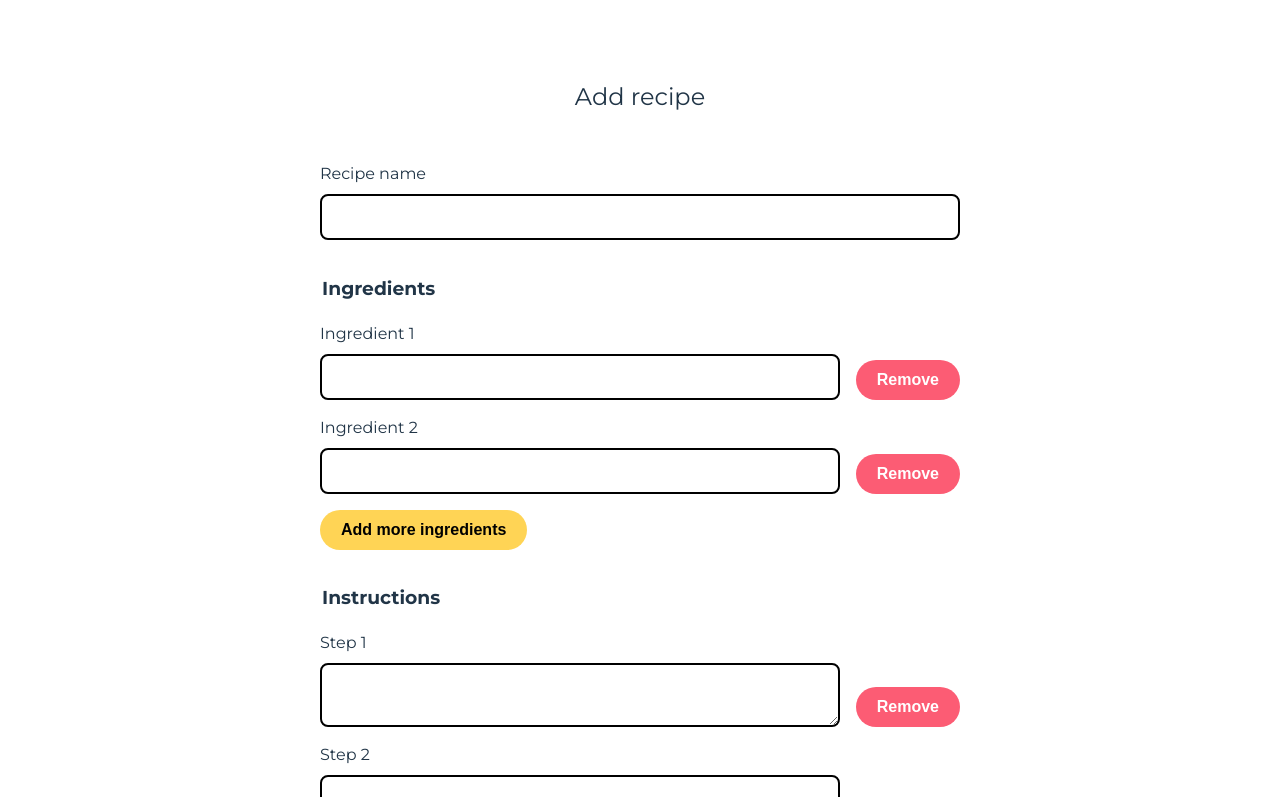
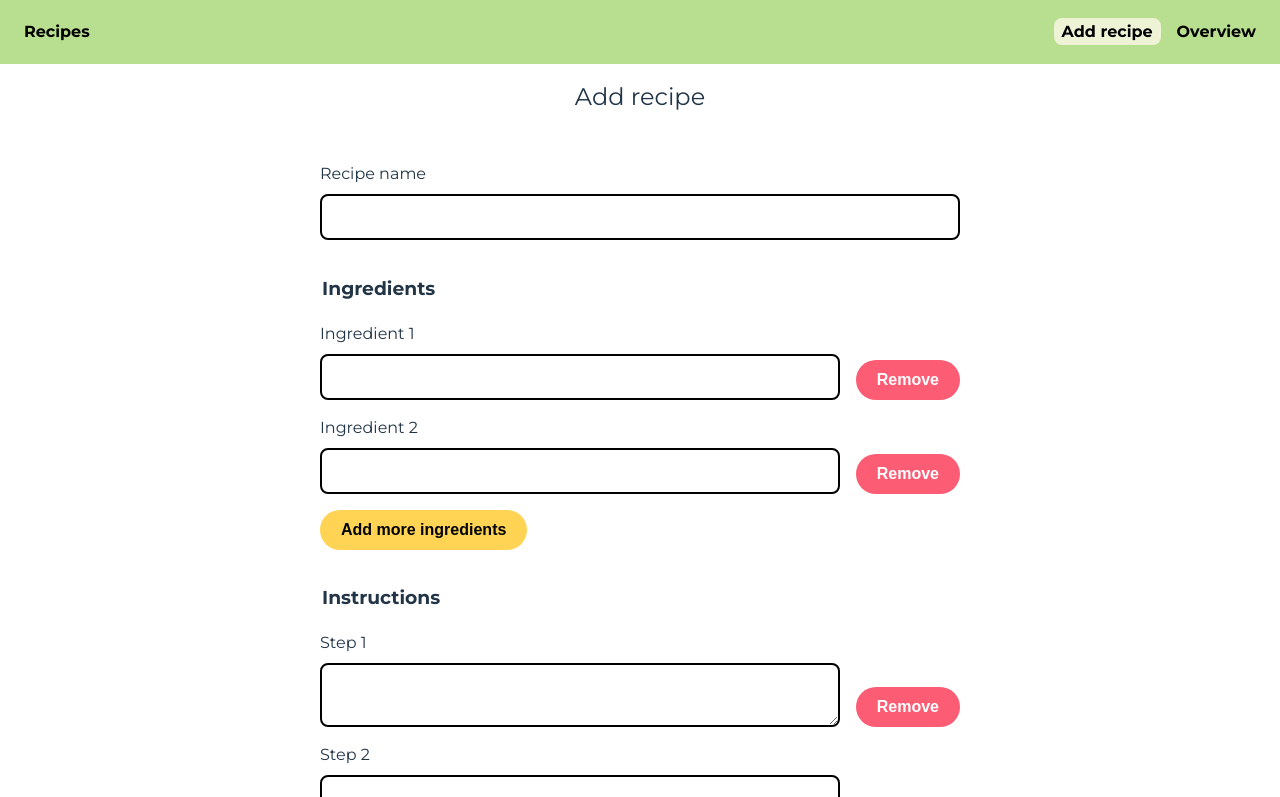
Before and after one commit to Corneliaryas/recipes-frontend, a React (Vite) app: page /add-recipe in a window 1280 px wide. Shown: the top 797 px of the page. Built offline with nearby package versions, Linux system fonts and the light colour scheme.

Commit message:
feat: start of navbar

```diff
--- a/src/App.tsx
+++ b/src/App.tsx
@@ -1,7 +1,20 @@
 import { Overview } from "./Overview/Overview";
+import { Navbar } from "./Navbar/Navbar";
+import { Route, Routes } from "react-router";
+import { AddRecipe } from "./AddRecipe/AddRecipe";
+import { Recipe } from "./Recipe/Recipe";
 
 const App = () => {
-  return <Overview />;
+  return (
+    <>
+      <Navbar />
+      <Routes>
+        <Route path="/" element={<Overview />} />
+        <Route path="/recipes/:id" element={<Recipe />} />
+        <Route path="/add-recipe" element={<AddRecipe />} />
+      </Routes>
+    </>
+  );
 };
 
 export default App;
--- /dev/null
+++ b/src/Navbar/Navbar.tsx
@@ -0,0 +1,54 @@
+import styled from "@emotion/styled";
+import { NavLink } from "react-router";
+
+const Nav = styled.nav`
+  height: fit-content;
+  position: fixed;
+  left: 0;
+  right: 0;
+  top: 0;
+  display: flex;
+  justify-content: space-between;
+  align-items: center;
+  padding: 1rem;
+  box-sizing: border-box;
+  background-color: var(--primary-color);
+`;
+
+const StyledNavLink = styled(NavLink)`
+  color: var(--main-text-color);
+  padding: 0.25rem 0.5rem;
+  border-radius: 0.5rem;
+  box-sizing: border-box;
+  font-weight: 700;
+
+  :hover,
+  :focus,
+  &.active {
+    background-color: var(--main-bg-color);
+    color: var(--main-text-color);
+  }
+`;
+
+const StyledList = styled.ul`
+  list-style: none;
+  padding: 0;
+  display: flex;
+  margin: 0;
+  column-gap: 0.5rem;
+`;
+export const Navbar = () => {
+  return (
+    <Nav>
+      <StyledNavLink to="/">Recipes</StyledNavLink>
+      <StyledList>
+        <li>
+          <StyledNavLink to="/add-recipe">Add recipe</StyledNavLink>
+        </li>
+        <li>
+          <StyledNavLink to="/">Overview</StyledNavLink>
+        </li>
+      </StyledList>
+    </Nav>
+  );
+};
--- a/src/Recipe/Recipe.tsx
+++ b/src/Recipe/Recipe.tsx
@@ -10,16 +10,19 @@ const StyledContainer = styled.main`
   width: 100%;
   flex-direction: column;
   box-sizing: border-box;
+  margin-top: 64px;
 
   @media (min-width: 576px) {
     max-width: 80rem;
     margin: 0 auto;
+    margin-top: 64px;
   }
   @media (min-width: 768px) {
     padding: 4rem;
     max-width: 80rem;
     margin: 0 auto;
     align-items: center;
+    margin-top: 64px;
   }
 `;
 
--- a/src/main.tsx
+++ b/src/main.tsx
@@ -4,9 +4,7 @@ import "./index.css";
 import App from "./App";
 import { ReactQueryDevtools } from "@tanstack/react-query-devtools";
 import { QueryClient, QueryClientProvider } from "@tanstack/react-query";
-import { BrowserRouter, Route, Routes } from "react-router";
-import { Recipe } from "./Recipe/Recipe";
-import { AddRecipe } from "./AddRecipe/AddRecipe";
+import { BrowserRouter } from "react-router";
 
 const queryClient = new QueryClient();
 
@@ -14,11 +12,7 @@ createRoot(document.getElementById("root") as HTMLElement).render(
   <StrictMode>
     <QueryClientProvider client={queryClient}>
       <BrowserRouter>
-        <Routes>
-          <Route path="/" element={<App />} />
-          <Route path="/recipes/:id" element={<Recipe />} />
-          <Route path="/add-recipe" element={<AddRecipe />} />
-        </Routes>
+        <App />
       </BrowserRouter>
       <ReactQueryDevtools initialIsOpen={false} />
     </QueryClientProvider>
```
